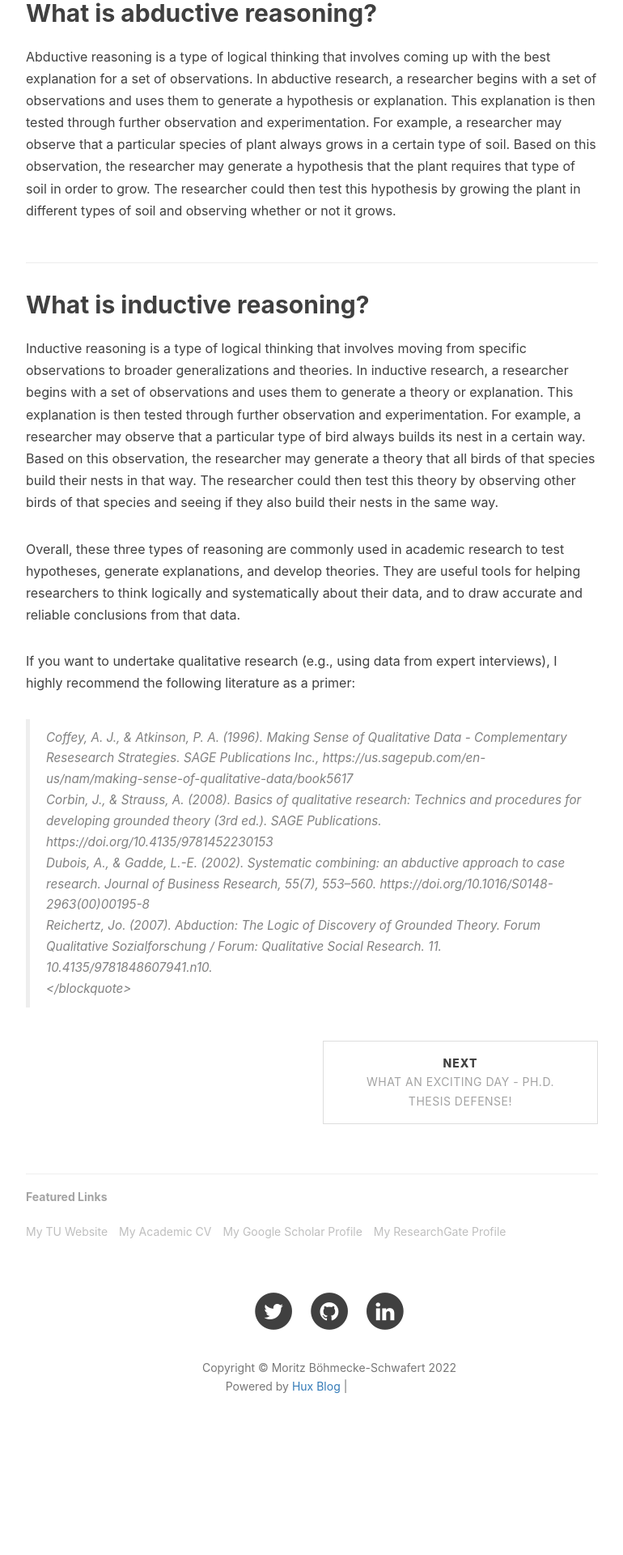
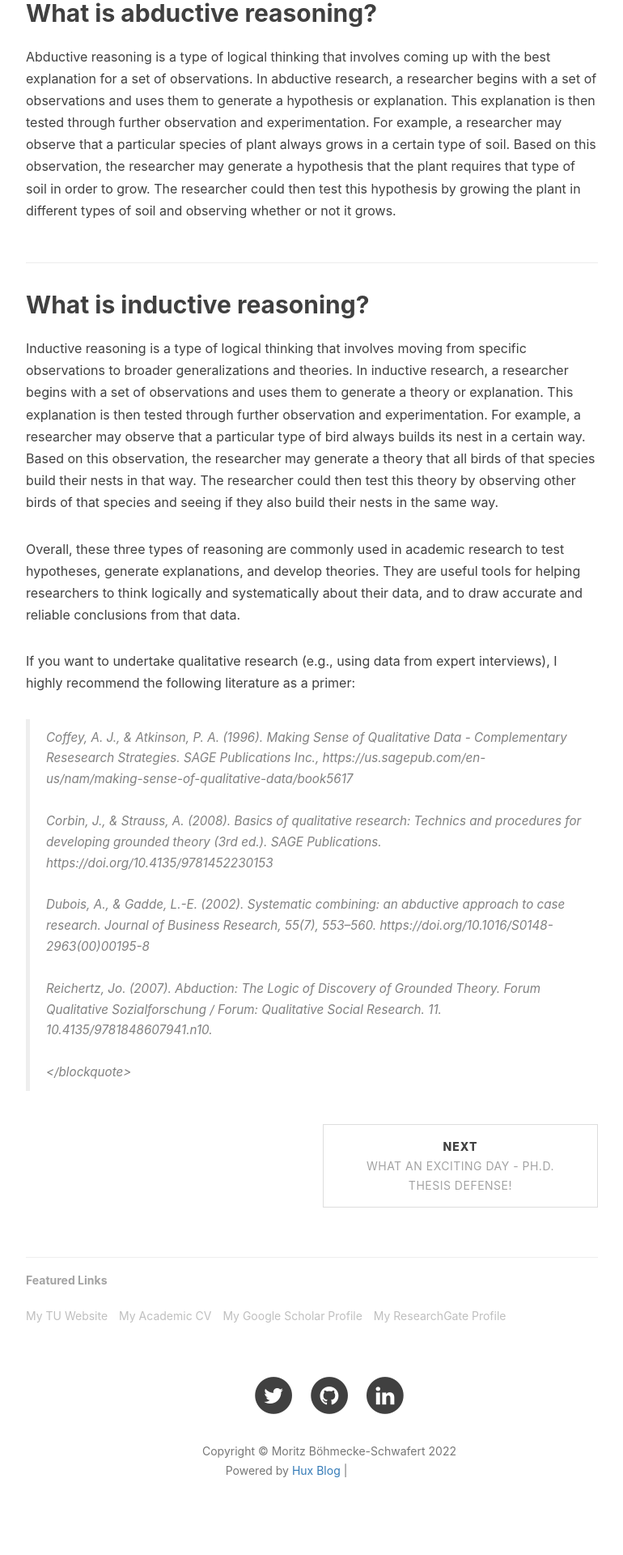
Before and after one commit to MoritzBS/MoritzBS.github.io, a Jekyll site: the page built from _posts/2021-12-30-scientific_reasoning.markdown, in a window 1280 px wide. Shown: the part 1358-3278 px from the top of the page at 81% size, without its empty margins (233-1003 px from the left). Built offline with Jekyll 4.4.1, drawn with Linux system fonts in a browser that asks for light colours; nearby versions of some CDN libraries; comment, search, counter and statistics services are not loaded; before the commit the page ends 3174 px from its top, so only the background shows below that; grey boxes are pictures that could not be loaded.

Commit message:
Update 2021-12-30-scientific_reasoning.markdown

```diff
--- a/_posts/2021-12-30-scientific_reasoning.markdown
+++ b/_posts/2021-12-30-scientific_reasoning.markdown
@@ -42,12 +42,12 @@ If you want to undertake qualitative research (e.g., using data from expert inte
   <p>
 
 Coffey, A. J., & Atkinson, P. A. (1996). Making Sense of Qualitative Data - Complementary Resesearch Strategies. SAGE Publications Inc., https://us.sagepub.com/en-us/nam/making-sense-of-qualitative-data/book5617 <br>
+  <br>
+Corbin, J., & Strauss, A. (2008). Basics of qualitative research: Technics and procedures for developing grounded theory (3rd ed.). SAGE Publications. https://doi.org/10.4135/9781452230153 <br> <br>
 
-Corbin, J., & Strauss, A. (2008). Basics of qualitative research: Technics and procedures for developing grounded theory (3rd ed.). SAGE Publications. https://doi.org/10.4135/9781452230153 <br>
+Dubois, A., & Gadde, L.-E. (2002). Systematic combining: an abductive approach to case research. Journal of Business Research, 55(7), 553–560. https://doi.org/10.1016/S0148-2963(00)00195-8 <br> <br>
 
-Dubois, A., & Gadde, L.-E. (2002). Systematic combining: an abductive approach to case research. Journal of Business Research, 55(7), 553–560. https://doi.org/10.1016/S0148-2963(00)00195-8 <br>
-
-Reichertz, Jo. (2007). Abduction: The Logic of Discovery of Grounded Theory. Forum Qualitative Sozialforschung / Forum: Qualitative Social Research. 11. 10.4135/9781848607941.n10. <br>
+Reichertz, Jo. (2007). Abduction: The Logic of Discovery of Grounded Theory. Forum Qualitative Sozialforschung / Forum: Qualitative Social Research. 11. 10.4135/9781848607941.n10. <br> <br>
 
   </blockquote>
 </p>
```
